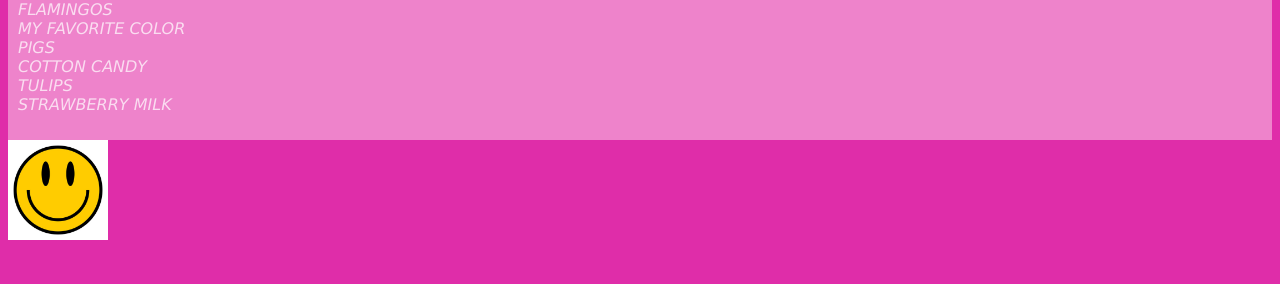
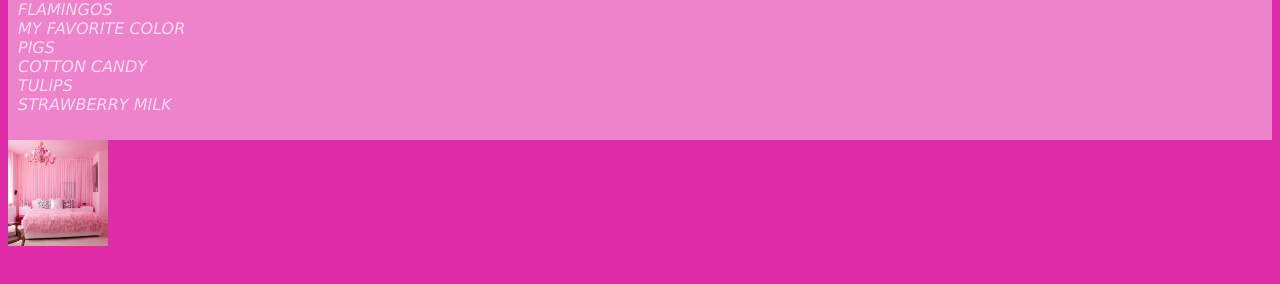
Before and after one commit to ecrosdale/cs230, a plain HTML site: page page4.html in a window 1280 px wide. Shown: the part 140-424 px from the top of the page. Drawn offline with Linux system fonts and the light colour scheme.

Commit message:
pink room

```diff
--- a/page4.html
+++ b/page4.html
@@ -20,6 +20,6 @@ font-family: Verdana, Geneva, Tahoma, sans-serif; font-size: 12pt;
         </div>
 
         </div>
-        <img src="smileyface.jpg"  width=100>
+        <img src="pinkroom.jpg"  width=100>
     </body>
 </html>
```
